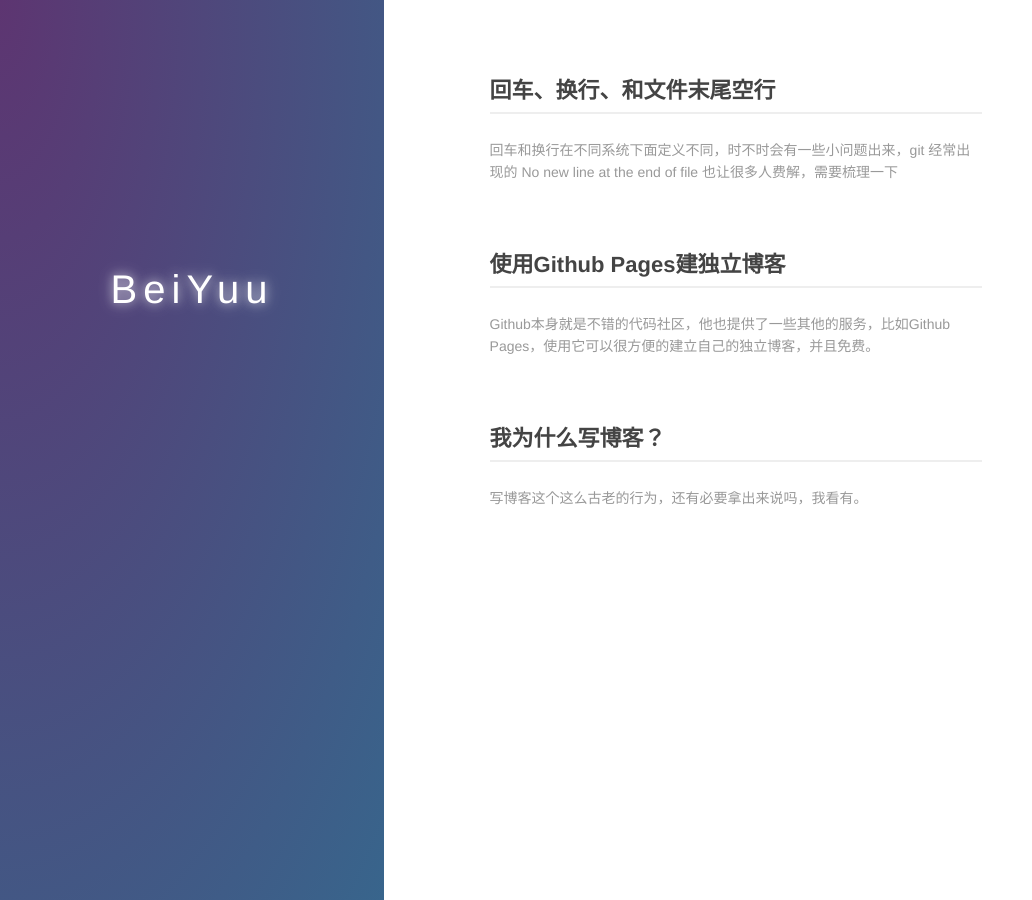
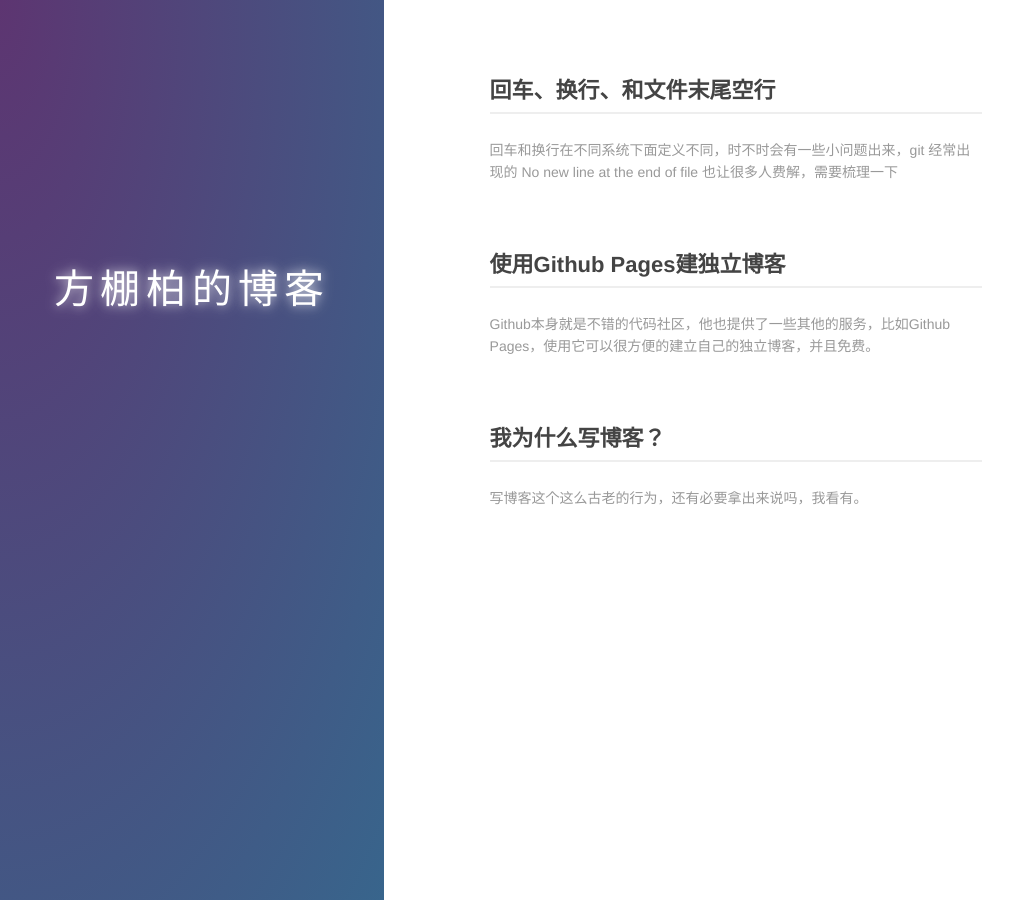
Before and after one commit to abelfang/abelfang.github.com, a Jekyll site: the page built from index.md, in a window 1280 px wide. Shown: the whole page, without its empty margins (0-1032 px from the left). Built offline with Jekyll 4.4.1, drawn with Linux system fonts in a browser that asks for light colours.

Commit message:
修改title

```diff
--- a/index.md
+++ b/index.md
@@ -6,10 +6,10 @@ layout: default
   <div class="index-wrapper">
     <div class="aside">
       <div class="info-card">
-        <h1>BeiYuu</h1>
-        <a href="http://weibo.com/beiyuu/" target="_blank"><img src="http://www.weibo.com/favicon.ico" alt="" width="25"/></a>
-        <a href="http://www.douban.com/people/beiyuu/" target="_blank"><img src="http://www.douban.com/favicon.ico" alt="" width="22"/></a>
-        <a href="http://instagram.com/beiyuu/" target="_blank"><img src="http://d36xtkk24g8jdx.cloudfront.net/bluebar/00c6602/images/ico/favicon.ico" alt="" width="22"/></a>
+        <h1>方棚柏的博客</h1>
+        <a href="" target="_blank"><img src="http://www.weibo.com/favicon.ico" alt="" width="25"/></a>
+        <a href="" target="_blank"><img src="http://www.douban.com/favicon.ico" alt="" width="22"/></a>
+        <a href="" target="_blank"><img src="http://d36xtkk24g8jdx.cloudfront.net/bluebar/00c6602/images/ico/favicon.ico" alt="" width="22"/></a>
       </div>
       <div id="particles-js"></div>
     </div>
```
